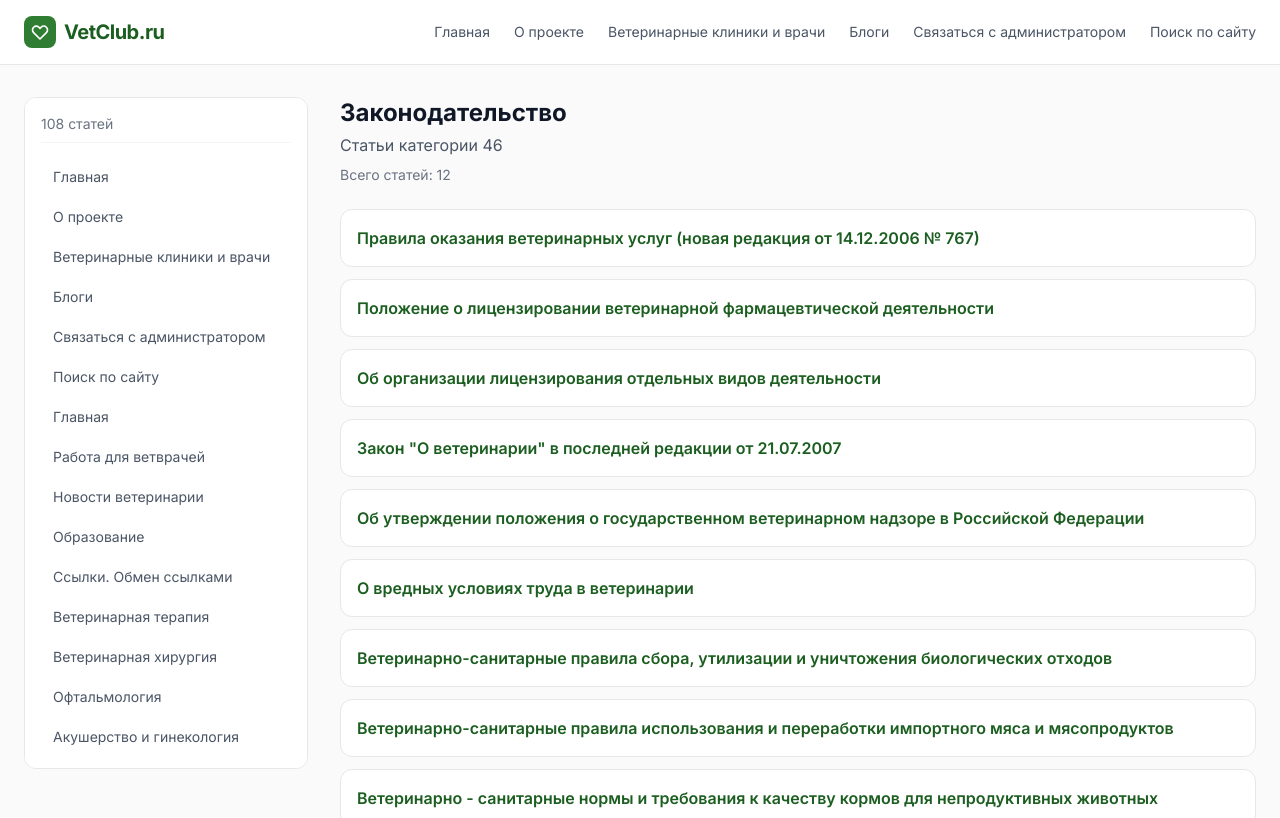
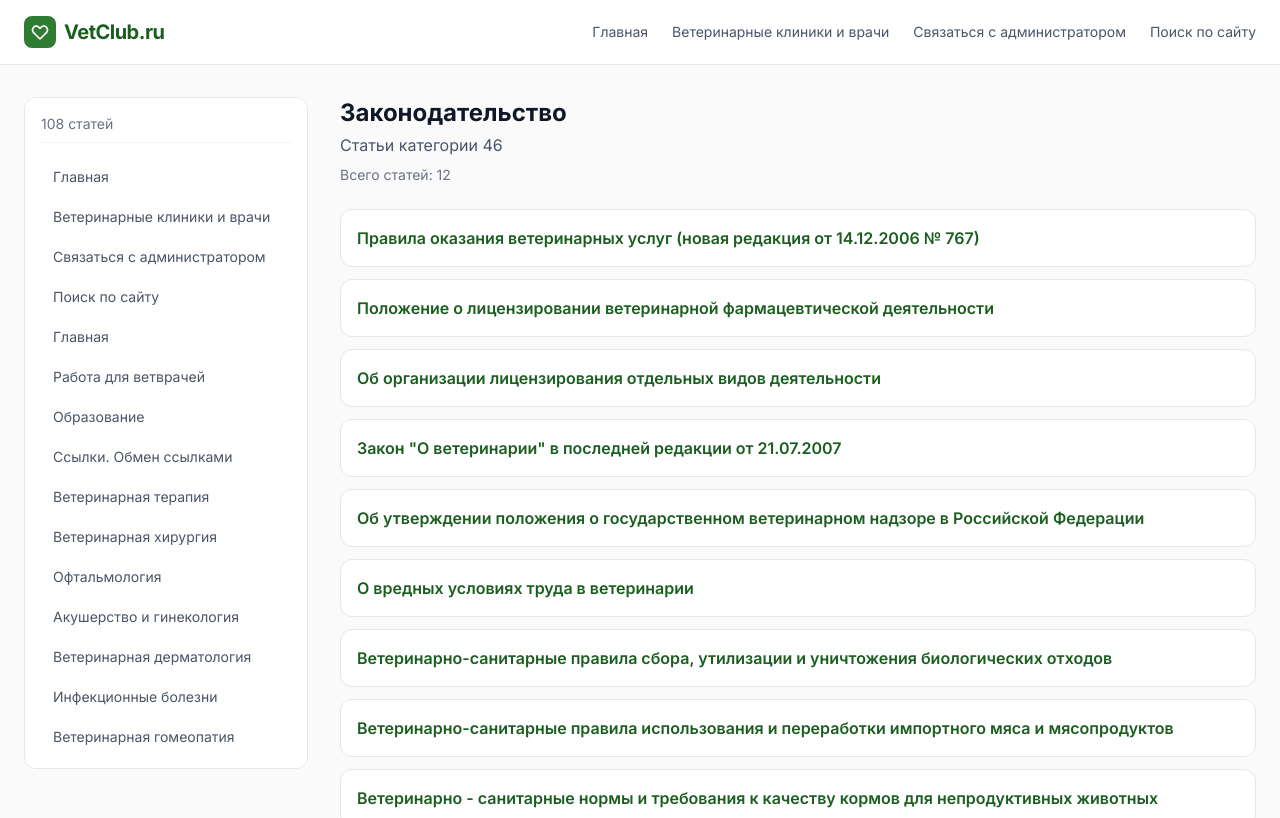
Before and after one commit to veterinar/vetclub-next, a Next.js app: page /category/legislation in a window 1280 px wide. Shown: the top 818 px of the page. Built offline with nearby package versions, Linux system fonts and the light colour scheme.

Commit message:
fix: remove /about, /blogs, /category/news pages and menu links

```diff
--- a/src/app/[...path]/page.tsx
+++ b/src/app/[...path]/page.tsx
@@ -49,9 +49,6 @@ export default async function CatchAllPage({ params }: Props) {
   if (fullPath.startsWith('/component/option,com_fireboard')) {
     redirect('/forum/');
   }
-  if (fullPath.startsWith('/component/option,com_myblog')) {
-    redirect('/blogs/');
-  }
   if (fullPath.startsWith('/component/option,com_neorecruit')) {
     redirect('/jobs/');
   }
@@ -69,9 +66,6 @@ export default async function CatchAllPage({ params }: Props) {
   }
 
   // Static page redirects
-  if (fullPath === '/content/view/41/61/' || fullPath === '/content/view/41/61') {
-    redirect('/about/');
-  }
   if (fullPath === '/content/view/64/76/' || fullPath === '/content/view/64/76') {
     redirect('/clinics/');
   }
--- a/src/app/about/page.tsx
+++ /dev/null
@@ -1,11 +0,0 @@
-export default function AboutPage() {
-  return (
-    <div className="bg-white rounded-xl border border-gray-200 p-6">
-      <h1 className="text-2xl font-bold text-gray-900 mb-4">О проекте</h1>
-      <div className="prose prose-lg max-w-none">
-        <p>VetClub.ru — первая в России социальная сеть ветеринарных врачей.</p>
-        <p>Сообщество профессионалов с закрытым членством.</p>
-      </div>
-    </div>
-  );
-}
--- a/src/app/blogs/page.tsx
+++ /dev/null
@@ -1,11 +0,0 @@
-export default function BlogsPage() {
-  return (
-    <div className="bg-white rounded-xl border border-gray-200 p-6 text-center">
-      <h1 className="text-2xl font-bold text-gray-900 mb-2">Блоги</h1>
-      <p className="text-gray-600 mb-4">Персональные блоги ветеринарных врачей</p>
-      <div className="bg-amber-50 border border-amber-200 rounded-lg p-4 max-w-md mx-auto">
-        <p className="text-sm text-amber-700">Блоги временно недоступны. Идёт миграция данных.</p>
-      </div>
-    </div>
-  );
-}
--- a/src/data/categories.json
+++ b/src/data/categories.json
@@ -23,32 +23,6 @@
       "42",
       "70",
       "134"
-    ]
-  },
-  {
-    "id": "content/category/1/14/57",
-    "slug": "news",
-    "name": "Новости ветеринарии",
-    "description": "Статьи категории 57",
-    "articles": [
-      "9",
-      "40",
-      "71",
-      "72",
-      "101",
-      "102",
-      "113",
-      "119",
-      "120",
-      "340",
-      "341",
-      "346",
-      "357",
-      "370",
-      "379",
-      "382",
-      "386",
-      "387"
     ]
   },
   {
--- a/src/data/menu.json
+++ b/src/data/menu.json
@@ -1,16 +1,13 @@
 {
   "top": [
     { "name": "Главная", "href": "/" },
-    { "name": "О проекте", "href": "/about/" },
     { "name": "Ветеринарные клиники и врачи", "href": "/clinics/" },
-    { "name": "Блоги", "href": "/blogs/" },
     { "name": "Связаться с администратором", "href": "/contact/" },
     { "name": "Поиск по сайту", "href": "/search/" }
   ],
   "left": [
     { "name": "Главная", "href": "/" },
     { "name": "Работа для ветврачей", "href": "/jobs/" },
-    { "name": "Новости ветеринарии", "href": "/category/news/" },
     { "name": "Образование", "href": "/category/education/" },
     { "name": "Ссылки. Обмен ссылками", "href": "/partners/" }
   ],
```
